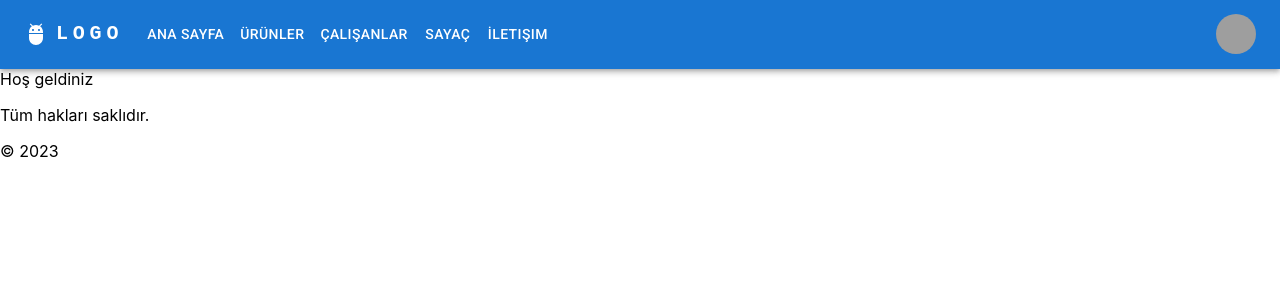
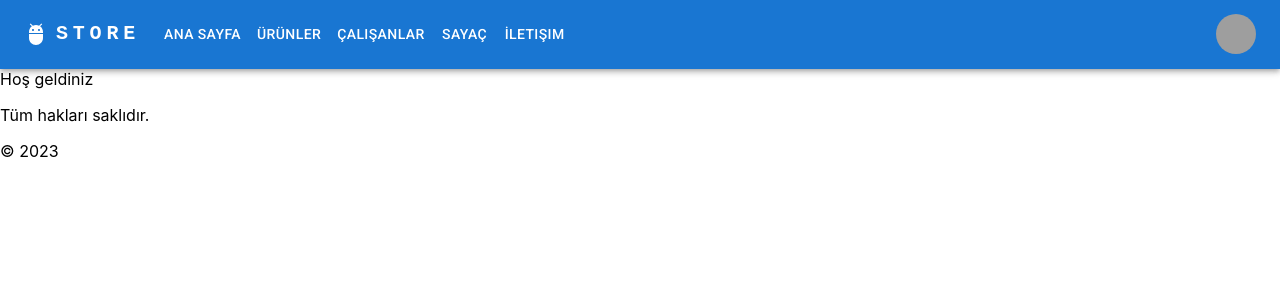
Before and after one commit to zcomert/BTK-AI-based-Web-Apps, a React (Create React App) app in the folder storeapp/frontend/: page / in a window 1280 px wide. Shown: the top 300 px of the page. Built offline with nearby package versions, Linux system fonts and the light colour scheme; grey boxes are pictures that could not be loaded.

Commit message:
Updated.

```diff
--- a/storeapp/frontend/src/components/navbar/ResponsiveAppBar.js
+++ b/storeapp/frontend/src/components/navbar/ResponsiveAppBar.js
@@ -31,9 +31,14 @@ function ResponsiveAppBar() {
         setAnchorElUser(event.currentTarget);
     };
 
-    const handleCloseNavMenu = (url) => {
+    const handleCloseNavMenu = (url = "") => {
         setAnchorElNav(null);
-        navigate(url);
+        if (url === "") {
+
+        }
+        else {
+            navigate(url);
+        }
     };
 
     const handleCloseUserMenu = () => {
@@ -60,7 +65,7 @@ function ResponsiveAppBar() {
                             textDecoration: 'none',
                         }}
                     >
-                        LOGO
+                        STORE
                     </Typography>
 
                     <Box sx={{ flexGrow: 1, display: { xs: 'flex', md: 'none' } }}>
@@ -87,14 +92,14 @@ function ResponsiveAppBar() {
                                 horizontal: 'left',
                             }}
                             open={Boolean(anchorElNav)}
-                            onClose={handleCloseNavMenu}
+                            onClose={() => handleCloseNavMenu("/")}
                             sx={{
                                 display: { xs: 'block', md: 'none' },
                             }}
                         >
                             {pages.map((page) => (
                                 <MenuItem key={page?.id}
-                                    onClick={handleCloseNavMenu}>
+                                    onClick={() => handleCloseNavMenu(page?.url)}>
                                     <Typography textAlign="center">{page?.name}</Typography>
                                 </MenuItem>
                             ))}
@@ -117,7 +122,7 @@ function ResponsiveAppBar() {
                             textDecoration: 'none',
                         }}
                     >
-                        LOGO
+                        STORE
                     </Typography>
                     <Box sx={{ flexGrow: 1, display: { xs: 'none', md: 'flex' } }}>
                         {pages.map((page) => (
```
